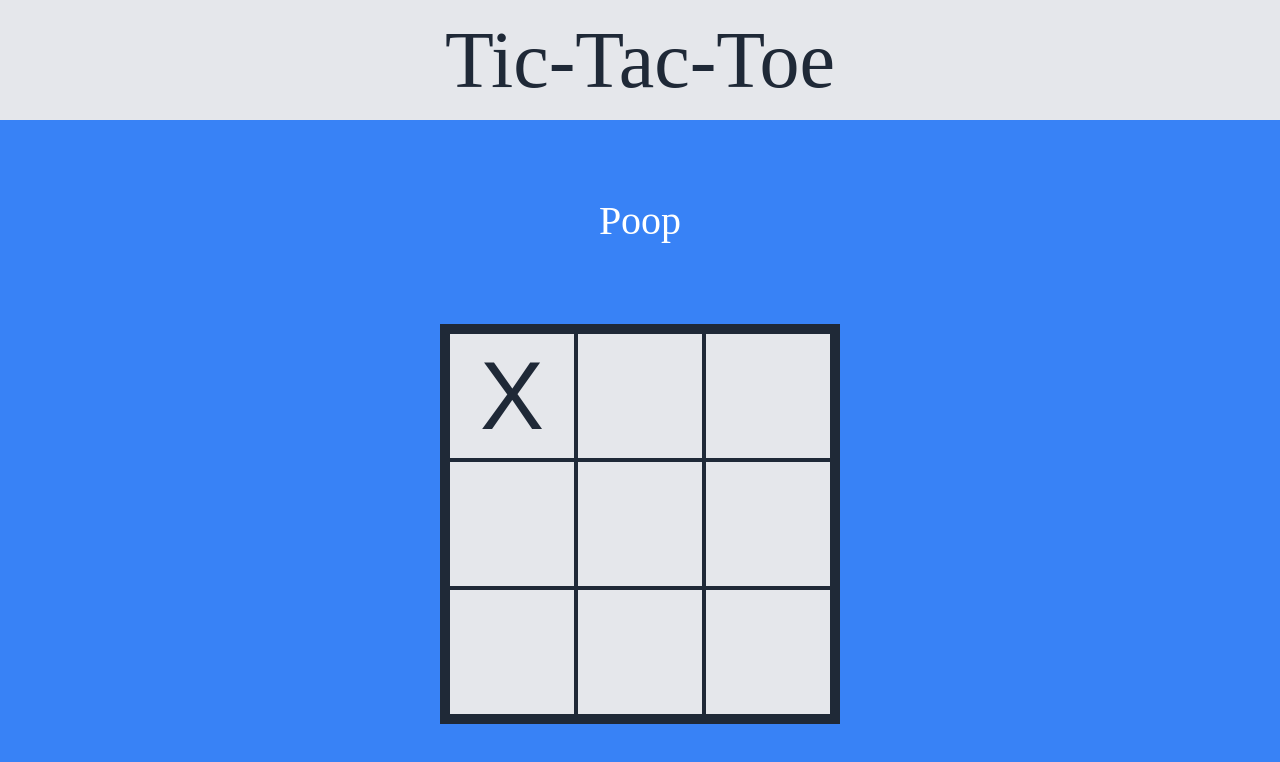
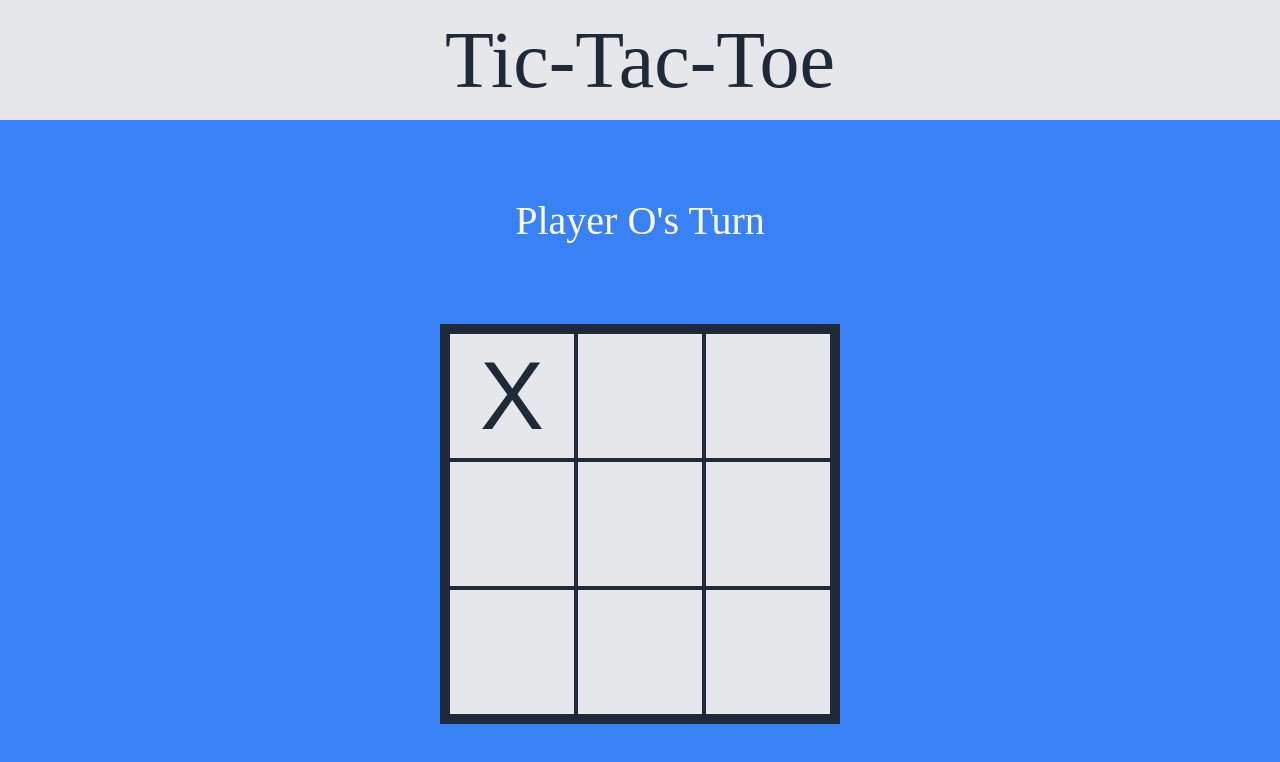
Before and after one commit to Tyree-White/tic-tac-toe, a plain HTML site: page index.html in a window 1280 px wide. Both pictures are taken after a click on the element 512 px from the left and 395 px from the top of the page. Drawn offline with Linux system fonts and the light colour scheme.

Commit message:
Change info corresponding to player turn

```diff
--- a/index.html
+++ b/index.html
@@ -11,7 +11,7 @@
   <body>
     <div class="header">Tic-Tac-Toe</div>
     <div class="container">
-      <div class="gameInfo">Poop</div>
+      <div class="gameInfo">X Goes First</div>
       <div class="gameBoard">
         <div class="cell" id="cell-1"></div>
         <div class="cell" id="cell-2"></div>
--- a/script.js
+++ b/script.js
@@ -16,6 +16,7 @@ const gameCells = document.querySelectorAll('.cell');
 let marker;
 gameCells.forEach(cell => cell.addEventListener('click', function placeMarker() {
     cell.removeEventListener('click', placeMarker);
+    const gameInfo = document.querySelector('.gameInfo');
     if (marker === undefined) {
         marker = playerOne.marker;
     } else if (marker === playerOne.marker) {
@@ -23,5 +24,13 @@ gameCells.forEach(cell => cell.addEventListener('click', function placeMarker()
     } else if (marker === playerTwo.marker) {
         marker = playerOne.marker;
     }
+
+    if (gameInfo.textContent === 'X Goes First') {
+        gameInfo.textContent = "Player O's Turn";
+    } else if (gameInfo.textContent === "Player O's Turn") {
+        gameInfo.textContent = "Player X's Turn"
+    } else if  (gameInfo.textContent === "Player X's Turn") {
+        gameInfo.textContent = "Player O's Turn"
+    }
     cell.textContent = marker;
 }))
```
